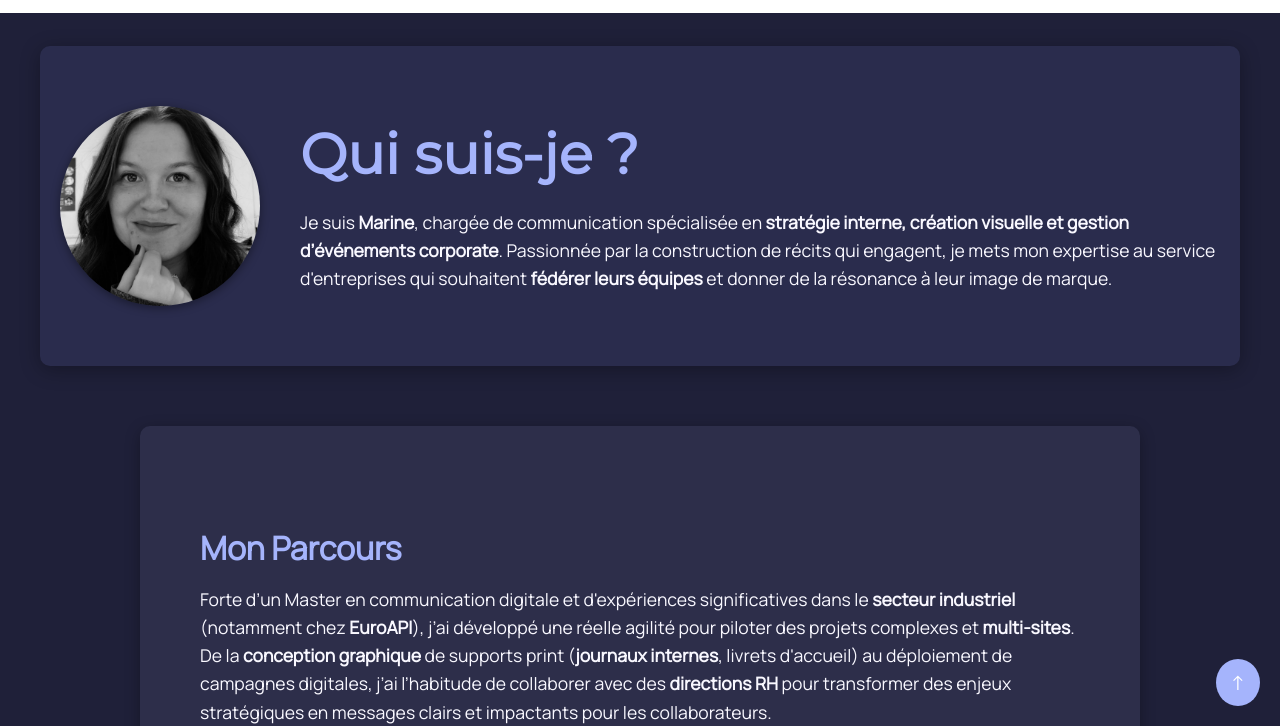
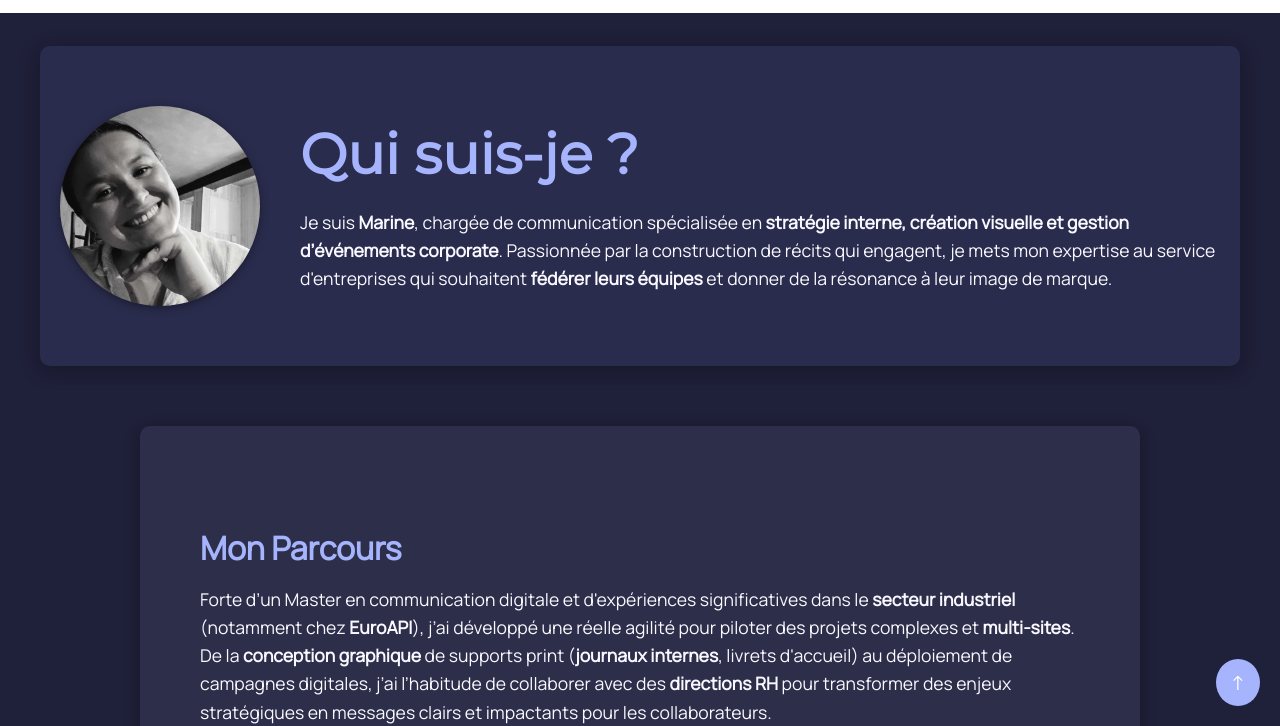
Before and after one commit to MarineRozet/Portfolio, a plain HTML site: page docs/a-propos.html in a window 1280 px wide. Shown: the part 74-800 px from the top of the page. Drawn offline with Linux system fonts and the light colour scheme.

Commit message:
Update a-propos.html

```diff
--- a/docs/a-propos.html
+++ b/docs/a-propos.html
@@ -55,7 +55,7 @@
     <main class="a-propos-main">
       <!-- INTRODUCTION + PHOTO -->
       <section class="a-propos-intro">
-        <img src="images/MarineRozet2.jpg" alt="Portrait Marine Rozet" />
+        <img src="images/MarineRozet.jpg" alt="Portrait Marine Rozet" />
         <div class="intro-text">
           <h1>Qui suis-je ?</h1>
           <p>
```
